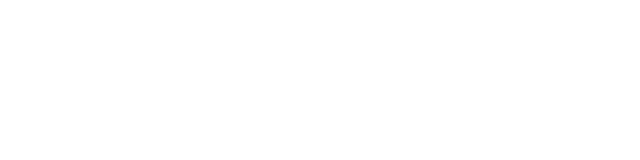
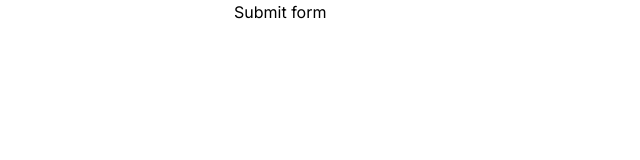
Before and after one commit to reactaleks/dictionary-app-nextjs, a Next.js app: page / in a window 1280 px wide. Shown: the top 160 px of the page, without its empty margins (0-640 px from the left). Built offline with nearby package versions, Linux system fonts and the light colour scheme.

Commit message:
Added basic form input, and a server action to fetch data based on user input.

```diff
--- a/app/page.tsx
+++ b/app/page.tsx
@@ -1,8 +1,12 @@
+import { getDictionaryData } from "@/components/ServerActions";
 
 export default function Home() {
   return (
     <main className="min-h-screen">
-
+        <form action={getDictionaryData}>
+            <input type='text' name="searchTerm"/>
+            <button type="submit">Submit form</button>
+        </form>
     </main>
   );
 }
--- /dev/null
+++ b/components/ServerActions.tsx
@@ -0,0 +1,12 @@
+'use server'
+
+export async function getDictionaryData(formData: FormData) {
+    // Get input field data - user search parameter
+    const rawFormData = {
+        dictionarySearchTerm: formData.get('searchTerm'),
+    }
+    // Fetch data based on user search parameter
+    const dictionaryData = await fetch(`https://api.dictionaryapi.dev/api/v2/entries/en/` + `${rawFormData.dictionarySearchTerm}`).then((res) => res.json()).catch((err) => console.log(err))
+
+    console.log(dictionaryData);
+}
```
